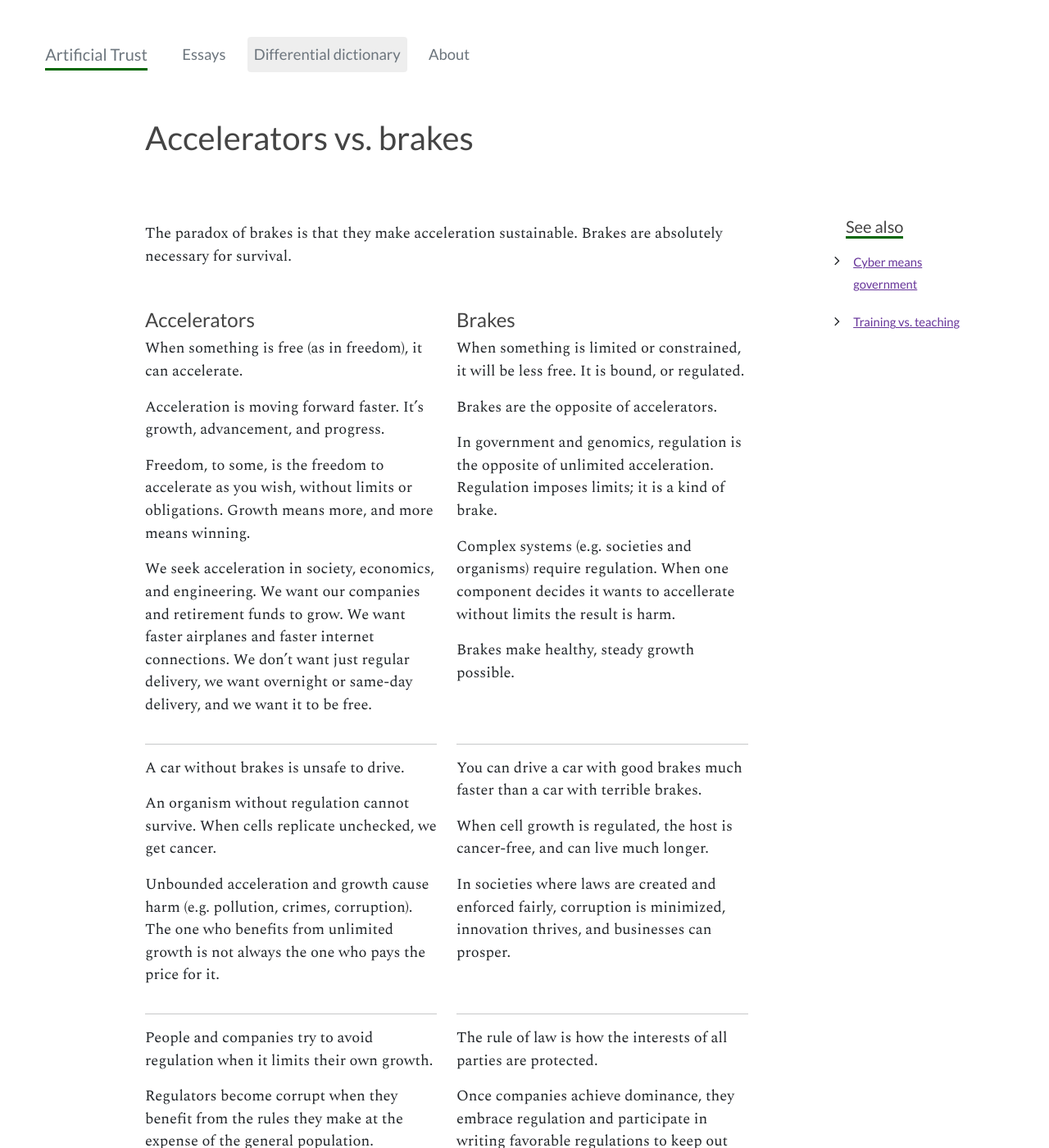
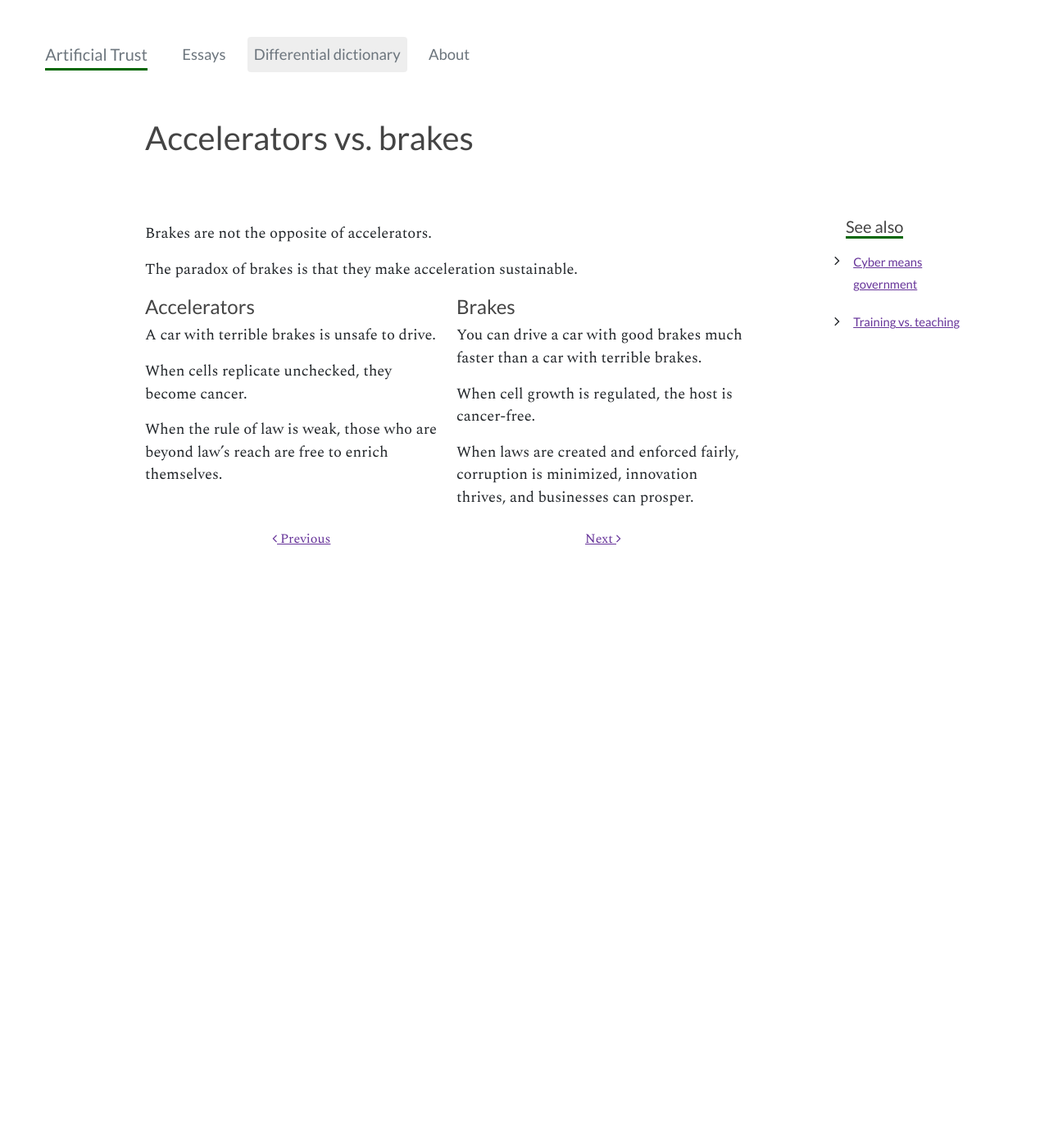
Before and after one commit to straz/artificialtrust, a Jekyll site: the page built from _definitions/brakes.md, in a window 1280 px wide and 1400 px high. Shown: the whole window at 82% size. Built offline with Jekyll 4.4.1, drawn with Linux system fonts in a browser that asks for light colours; nearby versions of some CDN libraries; some of the changed text lies outside the part shown.

Commit message:
fix brakes

```diff
--- a/_definitions/brakes.md
+++ b/_definitions/brakes.md
@@ -9,32 +9,20 @@ arts: [cyber, errors]
 defs: [teach]
 ---
 
-The paradox of brakes is that they make acceleration
-sustainable. Brakes are absolutely necessary for survival.
+Brakes are not the opposite of accelerators.
 
-
-
-
-
+The paradox of brakes is that they make acceleration sustainable.
 
 {% capture left %}
 
 ### Accelerators
 
-When something is free (as in freedom), it can accelerate.
+A car with terrible brakes is unsafe to drive.
 
-Acceleration is moving forward faster. It's growth, advancement, and
-progress.
+When cells replicate unchecked, they become cancer.
 
-Freedom, to some, is the freedom to accelerate as you wish, without
-limits or obligations. Growth means more, and more means winning.
-
-We seek acceleration in society, economics, and engineering.
-We want our companies and retirement funds to grow. We want faster
-airplanes and faster internet connections. We don't want just regular
-delivery, we want overnight or same-day delivery, and we want it to be free.
-
-
+When the rule of law is weak, those who are beyond law's reach
+are free to enrich themselves.
 
 {% endcapture %}
 
@@ -42,79 +30,16 @@ delivery, we want overnight or same-day delivery, and we want it to be free.
 
 ### Brakes
 
-When something is limited or constrained, it will be less free. It is
-bound, or regulated.
+You can drive a car with good brakes much faster than a car with
+terrible brakes.
 
-Brakes are the opposite of accelerators.
+When cell growth is regulated, the host is cancer-free.
 
-In government and genomics, regulation is the opposite of unlimited
-acceleration.  Regulation imposes limits; it is a kind of brake.
+When laws are created and enforced fairly, corruption is minimized,
+innovation thrives, and businesses can prosper.
 
-Complex systems (e.g. societies and organisms) require regulation.
-When one component decides it wants to accellerate without limits the
-result is harm.
-
-Brakes make healthy, steady growth possible.
 {% endcapture %}
 
 {% assign leftmd = left | markdownify %}
 {% assign rightmd = right | markdownify %}
-{% include twocol.html left=leftmd right=rightmd %}
-
-{% capture left2 %}
-<hr/>
-A car without brakes is unsafe to drive.
-
-An organism without regulation cannot survive. When cells replicate
-unchecked, we get cancer.
-
-Unbounded acceleration and growth cause harm (e.g. pollution, crimes,
-corruption).  The one who benefits from unlimited growth is not always
-the one who pays the price for it.
-{% endcapture %}
-
-{% capture right2 %}
-<hr/>
-You can drive a car with good brakes much faster than a car with
-terrible brakes.
-
-When cell growth is regulated, the host is cancer-free, and can live much longer.
-
-In societies where laws are created and enforced fairly, corruption is
-minimized, innovation thrives, and businesses can prosper.
-
-{% endcapture %}
-
-{% assign leftmd = left2 | markdownify %}
-{% assign rightmd = right2 | markdownify %}
 {% include twocol.html left=leftmd right=rightmd topmargin=false %}
-
-{% capture left3 %}
-<hr/>
-People and companies try to avoid regulation when it limits their own growth.
-
-Regulators become corrupt when they
-benefit from the rules they make at the expense of the general
-population.
-
-Without regulation, only those who use brutal power have
-freedom. There is also no freedom when regulation is corrupt and
-self-serving.
-
-{% endcapture %}
-
-{% capture right3 %}
-<hr/>
-The rule of law is how the interests of all parties are protected.
-
-Once companies achieve dominance, they embrace regulation and participate in
-writing favorable regulations to keep out potentially disruptive competitors.
-(see [regulatory capture](https://en.wikipedia.org/wiki/Regulatory_capture))
-
-
-
-{% endcapture %}
-
-{% assign leftmd = left3 | markdownify %}
-{% assign rightmd = right3 | markdownify %}
-{% include twocol.html left=leftmd right=rightmd topmargin=false%}
```
